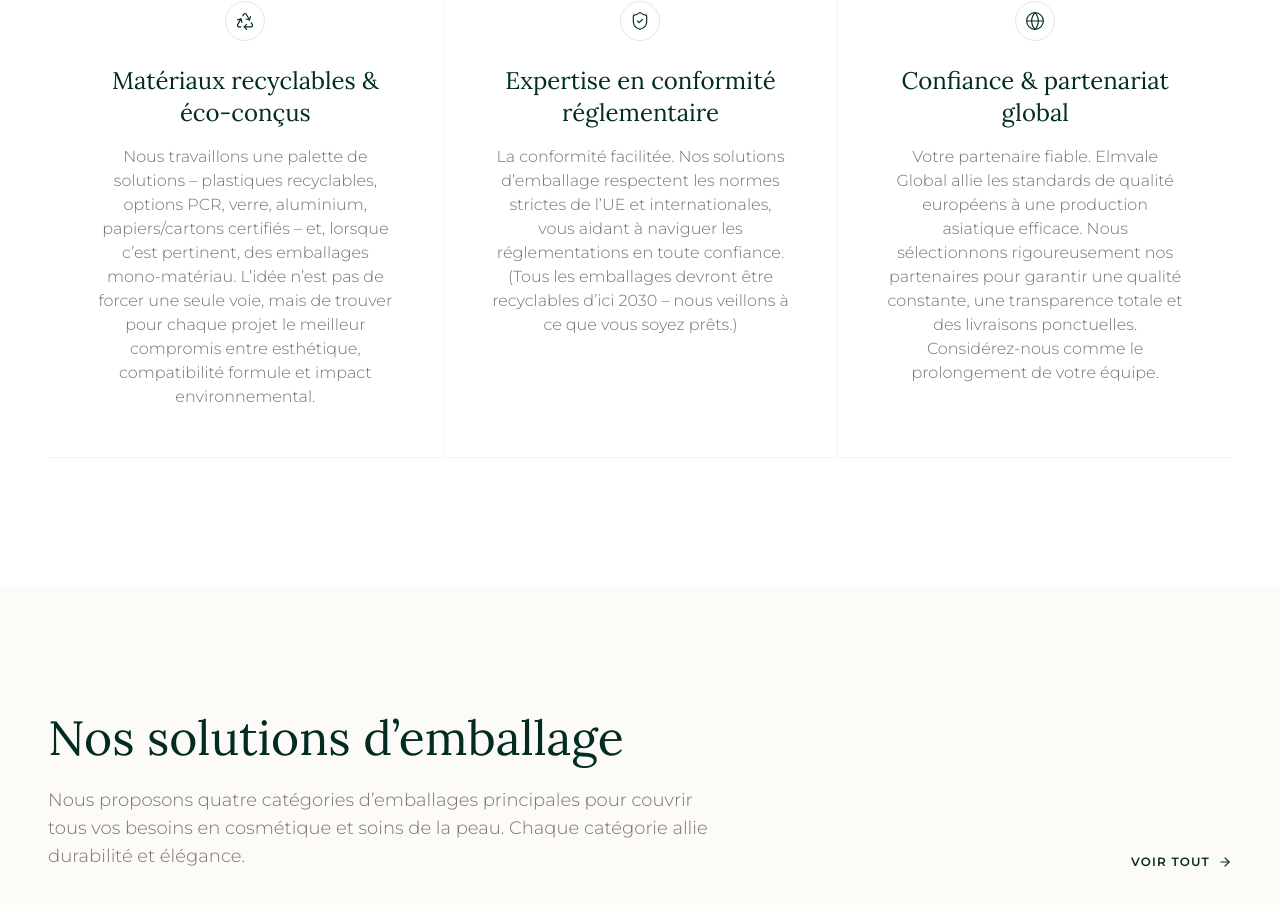
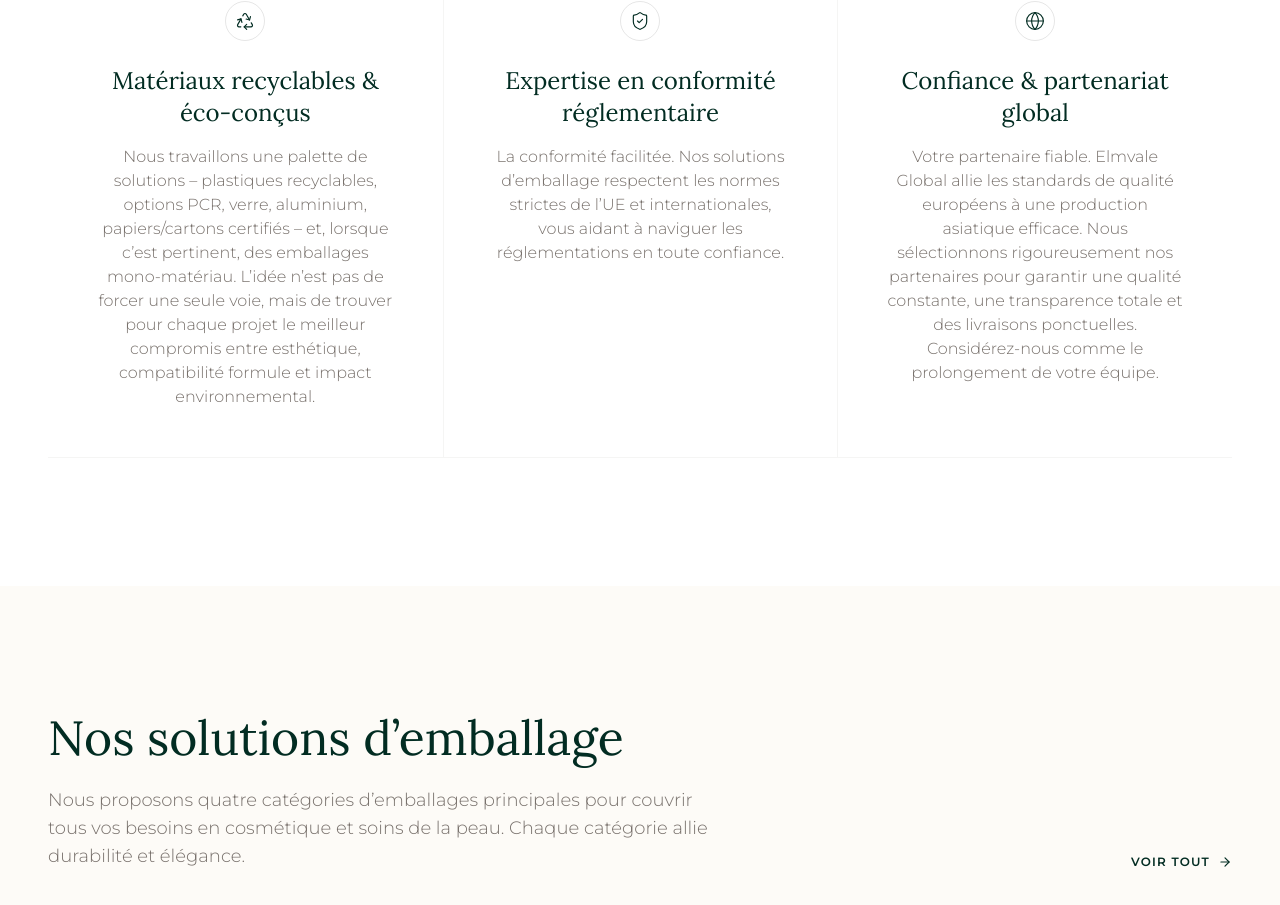
Before and after one commit to cathy6140/-Elmvale-Global-.github.io, a React (Vite) app: page /#/ in a window 1280 px wide. Shown: the part 1051-1956 px from the top of the page. Built offline with nearby package versions, Linux system fonts and the light colour scheme.

Commit message:
Update content.ts

```diff
--- a/src/content.ts
+++ b/src/content.ts
@@ -19,7 +19,7 @@ export const content = {
         },
         compliance: {
           title: "Regulatory Compliance Expertise",
-          desc: "Compliance made easy. Our packaging solutions meet strict EU and global standards, helping you navigate regulations with confidence. (All packaging is on track to be recyclable by 2030 – we ensure you’re ready.)"
+          desc: "Compliance made easy. Our packaging solutions meet strict EU and global standards, helping you navigate regulations with confidence."
         },
         trust: {
           title: "Trust & Global Partnership",
@@ -195,7 +195,7 @@ export const content = {
         },
         compliance: {
           title: "Expertise en conformité réglementaire",
-          desc: "La conformité facilitée. Nos solutions d’emballage respectent les normes strictes de l’UE et internationales, vous aidant à naviguer les réglementations en toute confiance. (Tous les emballages devront être recyclables d’ici 2030 – nous veillons à ce que vous soyez prêts.)"
+          desc: "La conformité facilitée. Nos solutions d’emballage respectent les normes strictes de l’UE et internationales, vous aidant à naviguer les réglementations en toute confiance."
         },
         trust: {
           title: "Confiance & partenariat global",
```
